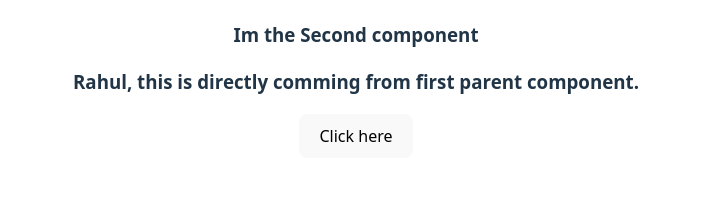
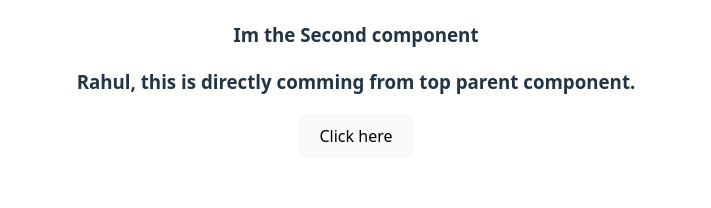
Before and after one commit to rohnate/React, a React (Vite) app: page /contextApi in a window 1280 px wide. Shown: the part 216-424 px from the top of the page, without its empty margins (284-995 px from the left). Built offline with nearby package versions, Linux system fonts and the light colour scheme.

Commit message:
contextAPI

```diff
--- a/src/contextAPI.jsx
+++ b/src/contextAPI.jsx
@@ -2,17 +2,25 @@ import { createContext, useContext, useState } from "react";
 
 const NameContext = createContext();
 
+// Creating our own custom provider, a cleaner way to write context
+function NameProvider({ children }) {
+  const [greet, setGreet] = useState(true);
+  return (
+    <NameContext.Provider
+      value={{ greet: greet, setGreet: setGreet, name: "Rahul" }}
+    >
+      {children}
+    </NameContext.Provider>
+  );
+}
+
 export default function ContextAPI() {
-  const [greet, setGreet] = useState(true);
-
   return (
     <div>
       <h1>Context API</h1>
-      <NameContext.Provider
-        value={{ greet: greet, setGreet: setGreet, name: "Rahul" }}
-      >
+      <NameProvider>
         <First />
-      </NameContext.Provider>
+      </NameProvider>
     </div>
   );
 }
@@ -42,7 +50,9 @@ function Third() {
   }
   return (
     <div>
-      {greet ? <h3>{name}, this is directly comming from first parent component.</h3> : null}
+      {greet ? (
+        <h3>{name}, this is directly comming from top parent component.</h3>
+      ) : null}
       <button onClick={click}>Click here</button>
     </div>
   );
```
